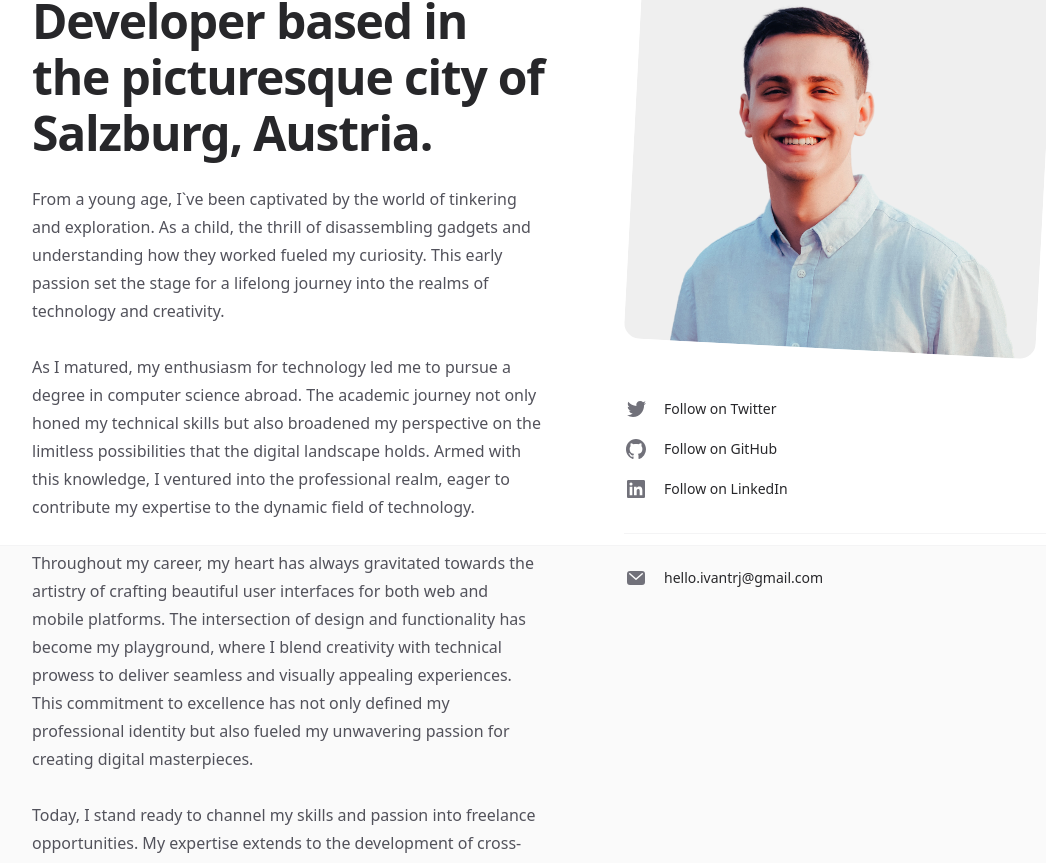
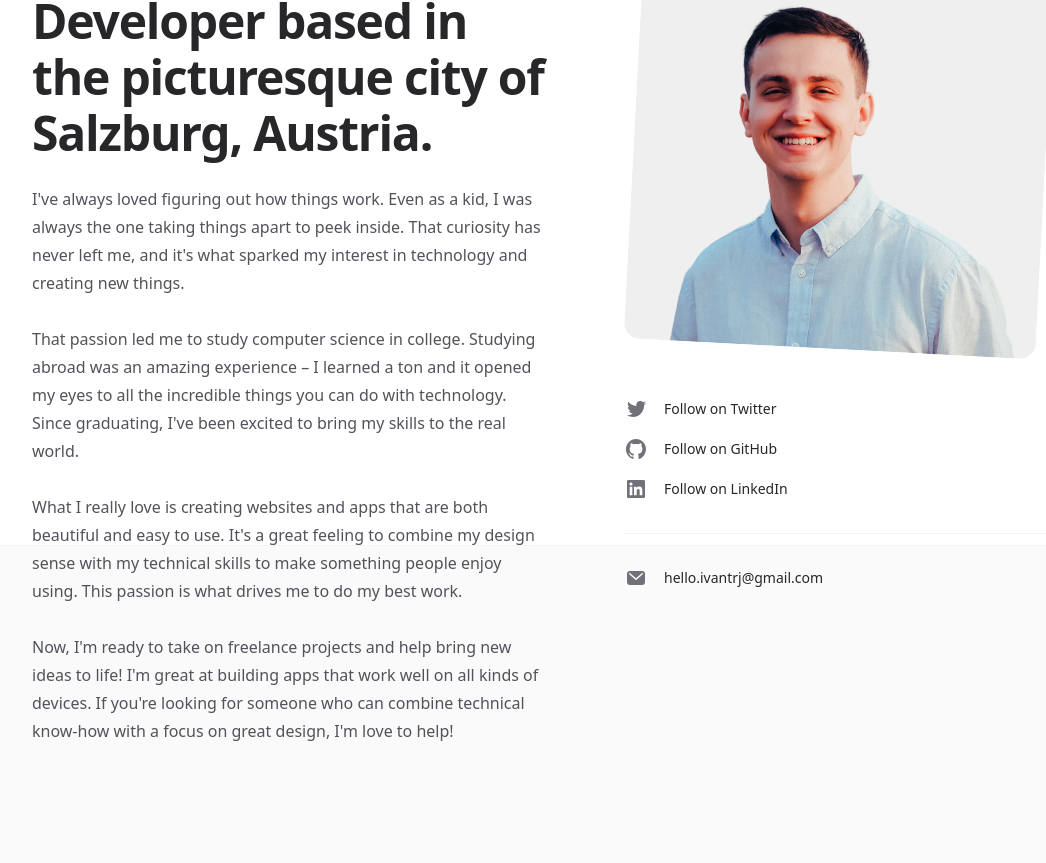
Before and after one commit to ivantrj/personal-website, a Next.js app: page /about in a window 1280 px wide. Shown: the part 255-1118 px from the top of the page, without its empty margins (96-1142 px from the left). Built offline with nearby package versions, Linux system fonts and the light colour scheme; no server answers.

Commit message:
substack, typos, links

```diff
--- a/src/app/about/page.jsx
+++ b/src/app/about/page.jsx
@@ -58,45 +58,24 @@ export default function About() {
         </div>
         <div className="lg:order-first lg:row-span-2">
           <h1 className="text-4xl font-bold tracking-tight text-zinc-800 dark:text-zinc-100 sm:text-5xl">
-            Hi, I’m Ivan. Mobile Developer based in the picturesque city of
+            Hi, I&apos;m Ivan. Mobile Developer based in the picturesque city of
             Salzburg, Austria.
           </h1>
           <div className="mt-6 space-y-7 text-base text-zinc-600 dark:text-zinc-400">
             <p>
-              From a young age, I`ve been captivated by the world of tinkering
-              and exploration. As a child, the thrill of disassembling gadgets
-              and understanding how they worked fueled my curiosity. This early
-              passion set the stage for a lifelong journey into the realms of
-              technology and creativity.
+              I&apos;ve always loved figuring out how things work.  Even as a kid, I was always the one taking things apart to peek inside. That curiosity has never left me, and it&apos;s what sparked my interest in technology and creating new things.
             </p>
 
             <p>
-              As I matured, my enthusiasm for technology led me to pursue a
-              degree in computer science abroad. The academic journey not only
-              honed my technical skills but also broadened my perspective on the
-              limitless possibilities that the digital landscape holds. Armed
-              with this knowledge, I ventured into the professional realm, eager
-              to contribute my expertise to the dynamic field of technology.
+              That passion led me to study computer science in college. Studying abroad was an amazing experience – I learned a ton and it opened my eyes to all the incredible things you can do with technology.  Since graduating, I&apos;ve been excited to bring my skills to the real world.
             </p>
 
             <p>
-              Throughout my career, my heart has always gravitated towards the
-              artistry of crafting beautiful user interfaces for both web and
-              mobile platforms. The intersection of design and functionality has
-              become my playground, where I blend creativity with technical
-              prowess to deliver seamless and visually appealing experiences.
-              This commitment to excellence has not only defined my professional
-              identity but also fueled my unwavering passion for creating
-              digital masterpieces.
+              What I really love is creating websites and apps that are both beautiful and easy to use.  It&apos;s a great feeling to combine my design sense with my technical skills to make something people enjoy using.  This passion is what drives me to do my best work.
             </p>
 
             <p>
-              Today, I stand ready to channel my skills and passion into
-              freelance opportunities. My expertise extends to the development
-              of cross-platform applications, where I bring a unique blend of
-              technical acumen and design sensibility. As a freelancer, I am
-              poised to turn visions into reality, offering a seamless fusion of
-              innovation and aesthetics in every project I undertake.
+              Now, I&apos;m ready to take on freelance projects and help bring new ideas to life! I&apos;m great at building apps that work well on all kinds of devices. If you&apos;re looking for someone who can combine technical know-how with a focus on great design, I&apos;m love to help!
             </p>
           </div>
         </div>
--- a/src/app/page.jsx
+++ b/src/app/page.jsx
@@ -104,32 +104,40 @@ function SocialLink({ icon: Icon, ...props }) {
 
 function Newsletter() {
   return (
-    <form
-      action="/thank-you"
-      className="rounded-2xl border border-zinc-100 p-6 dark:border-zinc-700/40"
-    >
-      <h2 className="flex text-sm font-semibold text-zinc-900 dark:text-zinc-100">
-        <MailIcon className="h-6 w-6 flex-none" />
-        <span className="ml-3">Stay up to date</span>
-      </h2>
-      <p className="mt-2 text-sm text-zinc-600 dark:text-zinc-400">
-        Get notified when I publish something new, and unsubscribe at any time.
-      </p>
-      <div className="mt-6 flex">
-        <input
-          type="email"
-          placeholder="Email address"
-          aria-label="Email address"
-          required
-          className="min-w-0 flex-auto appearance-none rounded-md border border-zinc-900/10 bg-white px-3 py-[calc(theme(spacing.2)-1px)] shadow-md shadow-zinc-800/5 placeholder:text-zinc-400 focus:border-teal-500 focus:outline-none focus:ring-4 focus:ring-teal-500/10 dark:border-zinc-700 dark:bg-zinc-700/[0.15] dark:text-zinc-200 dark:placeholder:text-zinc-500 dark:focus:border-teal-400 dark:focus:ring-teal-400/10 sm:text-sm"
-        />
-        <Button type="submit" className="ml-4 flex-none">
-          Join
-        </Button>
-      </div>
-    </form>
+    <>
+      <iframe src="https://ivantrj.substack.com/embed" width="480" height="320" style={{border:"1px solid #EEE", background:"white"}} frameborder="0" scrolling="no"></iframe>
+      </>
   )
 }
+
+// function Newsletter() {
+//   return (
+//     <form
+//       action="/thank-you"
+//       className="rounded-2xl border border-zinc-100 p-6 dark:border-zinc-700/40"
+//     >
+//       <h2 className="flex text-sm font-semibold text-zinc-900 dark:text-zinc-100">
+//         <MailIcon className="h-6 w-6 flex-none" />
+//         <span className="ml-3">Stay up to date</span>
+//       </h2>
+//       <p className="mt-2 text-sm text-zinc-600 dark:text-zinc-400">
+//         Get notified when I publish something new, and unsubscribe at any time.
+//       </p>
+//       <div className="mt-6 flex">
+//         <input
+//           type="email"
+//           placeholder="Email address"
+//           aria-label="Email address"
+//           required
+//           className="min-w-0 flex-auto appearance-none rounded-md border border-zinc-900/10 bg-white px-3 py-[calc(theme(spacing.2)-1px)] shadow-md shadow-zinc-800/5 placeholder:text-zinc-400 focus:border-teal-500 focus:outline-none focus:ring-4 focus:ring-teal-500/10 dark:border-zinc-700 dark:bg-zinc-700/[0.15] dark:text-zinc-200 dark:placeholder:text-zinc-500 dark:focus:border-teal-400 dark:focus:ring-teal-400/10 sm:text-sm"
+//         />
+//         <Button type="submit" className="ml-4 flex-none">
+//           Join
+//         </Button>
+//       </div>
+//     </form>
+//   )
+// }
 
 // function Resume() {
 //   let resume = [
@@ -249,12 +257,10 @@ export default async function Home() {
       <Container className="mt-9">
         <div className="max-w-2xl">
           <h1 className="text-4xl font-bold tracking-tight text-zinc-800 dark:text-zinc-100 sm:text-5xl">
-            I`m Ivan, a software engineer.
+            I&apos;m Ivan, a software engineer.
           </h1>
           <p className="mt-6 text-base text-zinc-600 dark:text-zinc-400">
-            I offer freelance expertise in building cross-platform apps using
-            Flutter and React Native. Let me help bring your app idea to life on
-            both Android and iOS with a unified codebase
+            I&apos;m a freelance developer specializing in Flutter, web development, and SwiftUI. If you need a beautiful and functional app for iOS, Android, or the web, let&apos;s collaborate and bring your vision to life!
           </p>
           <div className="mt-6 flex gap-6">
             <SocialLink
--- a/src/components/Header.jsx
+++ b/src/components/Header.jsx
@@ -167,6 +167,7 @@ function DesktopNavigation(props) {
       <ul className="flex rounded-full bg-white/90 px-3 text-sm font-medium text-zinc-800 shadow-lg shadow-zinc-800/5 ring-1 ring-zinc-900/5 backdrop-blur dark:bg-zinc-800/90 dark:text-zinc-200 dark:ring-white/10">
         <NavItem href="/about">About</NavItem>
         <NavItem href="/projects">Projects</NavItem>
+        <NavItem href="https://ivantrj.substack.com">Newsletter</NavItem>
         <NavItem href="/articles">Blog</NavItem>
         {/* <NavItem href="/uses">Uses</NavItem> */}
         <NavItem href="">Contact</NavItem>
```
